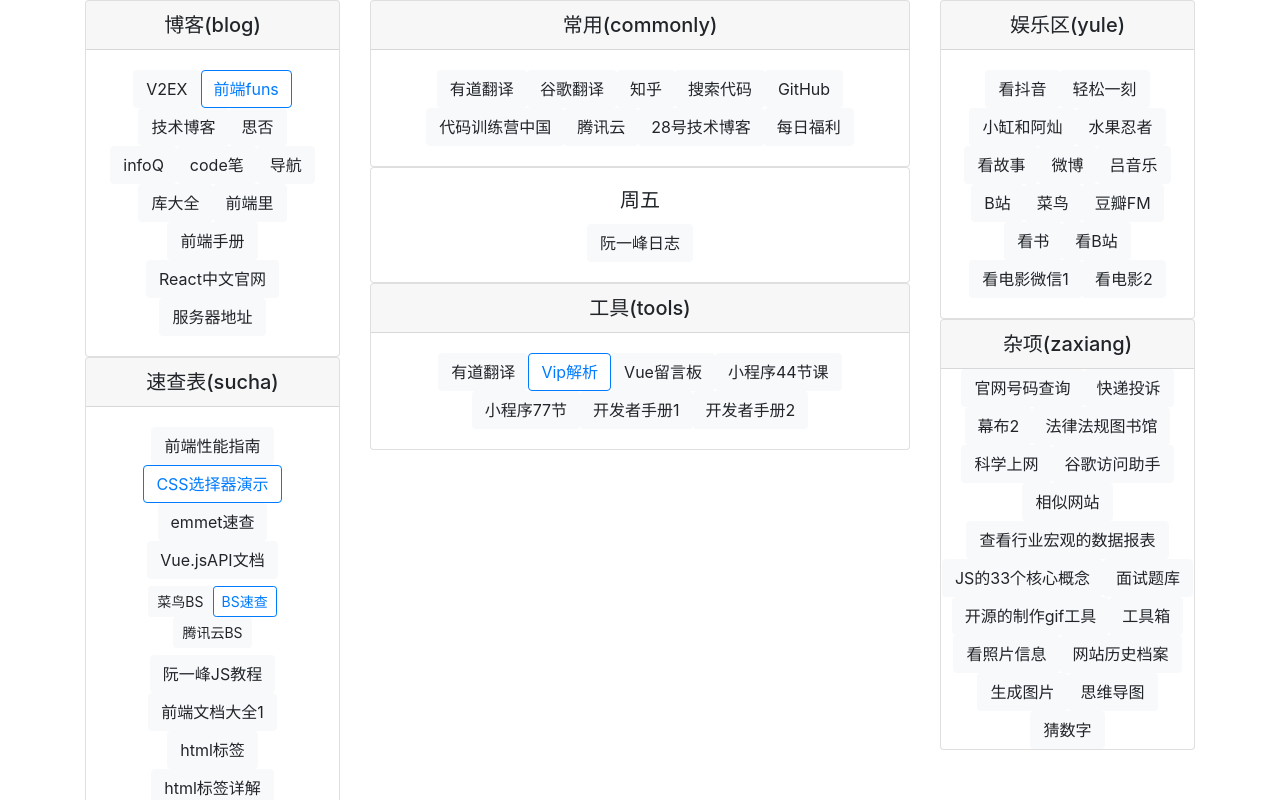
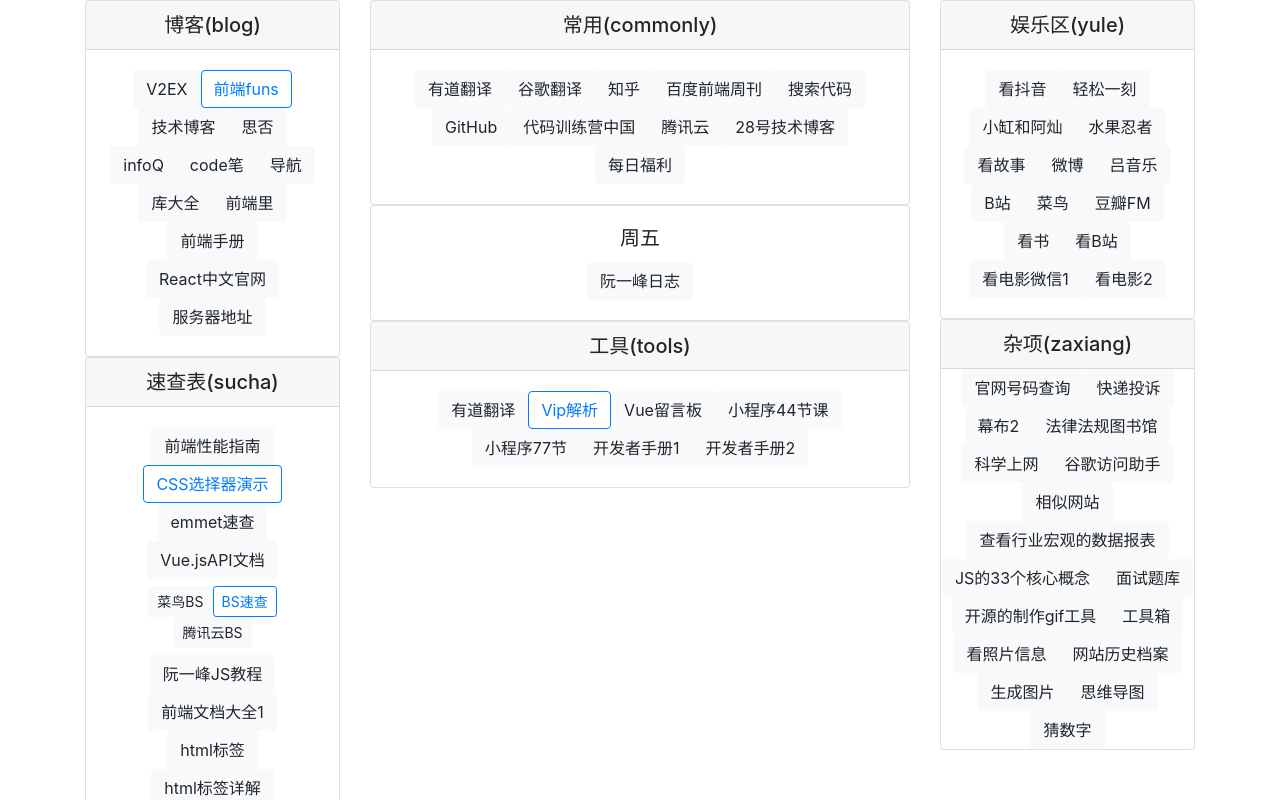
Before and after one commit to wang464/vue-1110, a Vue app: page / in a window 1280 px wide. Shown: the top 800 px of the page. Built offline with nearby package versions, Linux system fonts and the light colour scheme; the HTML template or start-up script is replaced by a standard one.

Commit message:
2018-11-26_10:46:25

```diff
--- a/src/components/center/commonly.vue
+++ b/src/components/center/commonly.vue
@@ -5,6 +5,7 @@
       <a class="btn btn-light" target="_blank" href="http://fanyi.youdao.com/">有道翻译</a>
       <a class="btn btn-light" target="_blank" href="https://translate.google.cn/">谷歌翻译</a>
       <a class="btn btn-light" target="_blank" href="https://www.zhihu.com/follow">知乎</a>
+      <a class="btn btn-light" target="_blank" href="http://fex.baidu.com/">百度前端周刊</a>
       <a class="btn btn-light" target="_blank" href="http://soblog.cc/">搜索代码</a>
       <a class="btn btn-light" target="_blank" href="https://github.com/wang464">GitHub</a>
       <a class="btn btn-light" target="_blank" href="https://learn.freecodecamp.one/">代码训练营中国</a>
```
